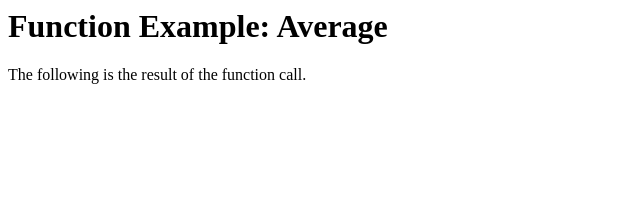
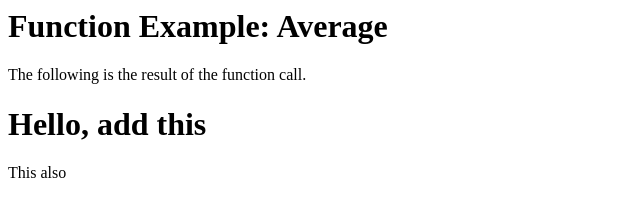
Before and after one commit to Viceroy77/First_trial, a plain HTML site: page Index.html in a window 1280 px wide. Shown: the whole page, without its empty margins (0-640 px from the left). Drawn offline with Linux system fonts and the light colour scheme.

Commit message:
things I added

```diff
--- a/Index.html
+++ b/Index.html
@@ -18,4 +18,6 @@ return result;
     document.write(“The average is: “ + score);
     </script>
     </body>
+    <H1> Hello, add this</H1>
+    <p1> This also</p1>
     </html>
```
